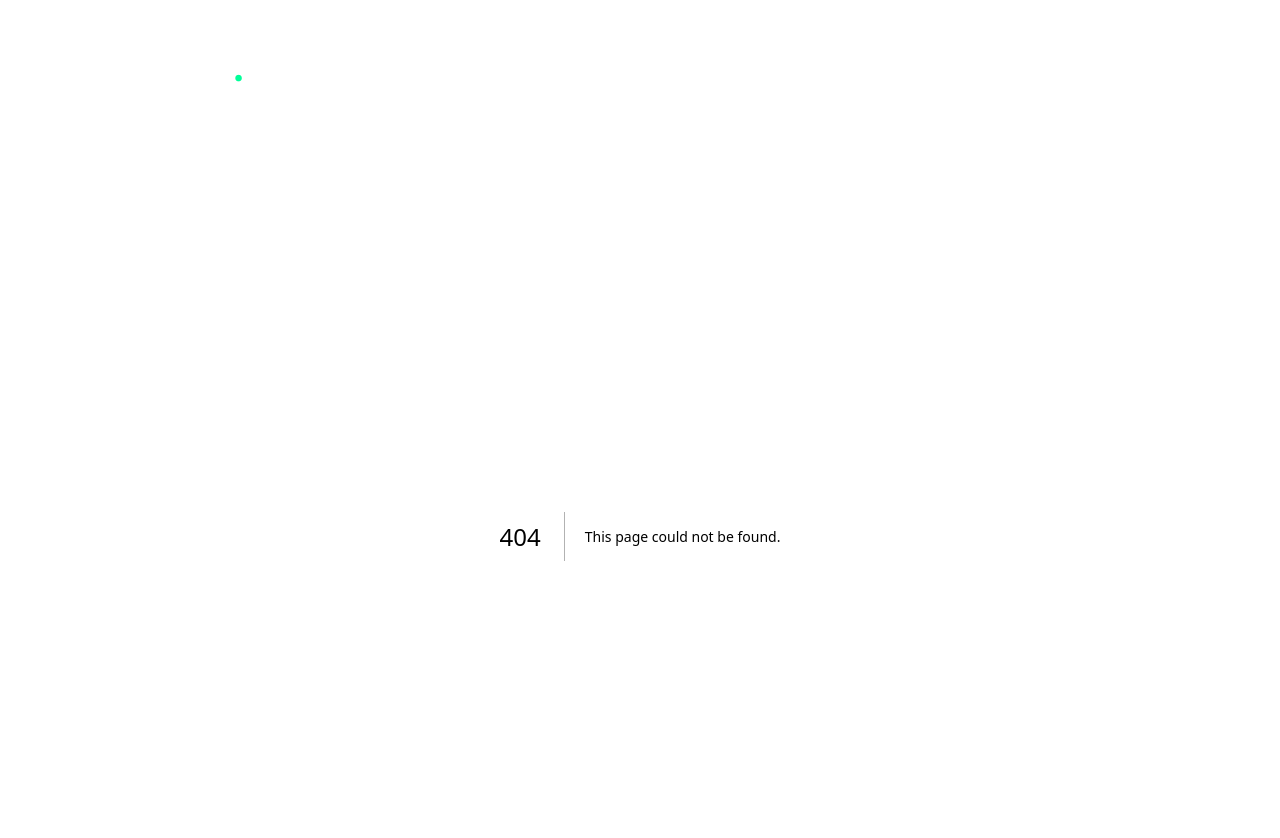
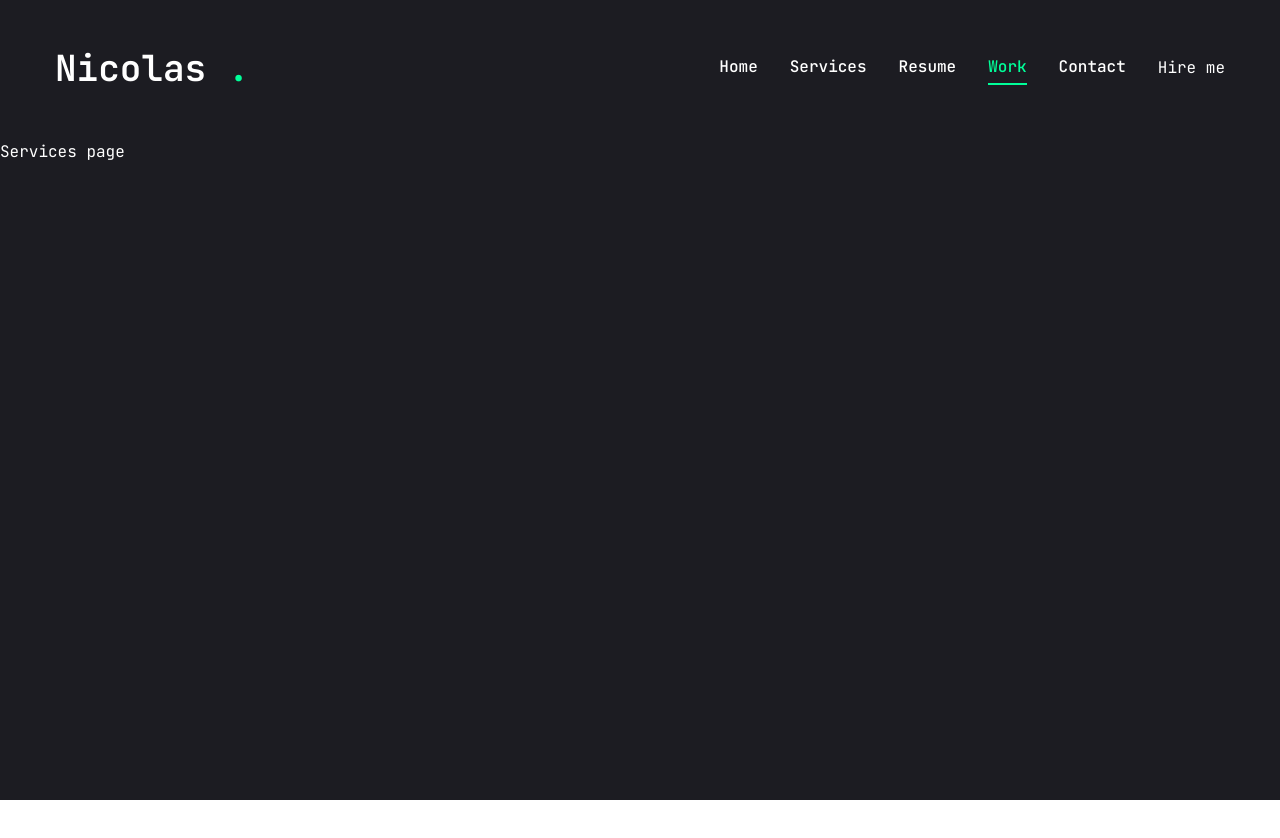
Before and after one commit to EstebanLuu/portfolio-next, a Next.js app: page /work in a window 1280 px wide. Before the commit this address had no page. Shown: the top 838 px of the page. After the commit the page ends 800 px from the top, so only its background shows below. Built offline with nearby package versions, Linux system fonts and the light colour scheme.

Commit message:
framer motion

```diff
--- /dev/null
+++ b/app/contact/page.jsx
@@ -0,0 +1,9 @@
+const Contact = () => {
+  return (
+    <div>
+        Contact page
+    </div>
+  )
+}
+
+export default Contact
--- a/app/layout.jsx
+++ b/app/layout.jsx
@@ -1,6 +1,9 @@
 import { JetBrains_Mono } from 'next/font/google';
 import "./globals.css";
+
 import Header from '@/components/Header';
+import PageTransition from '@/components/PageTransition';
+import StairTransition from '@/components/StairTransition';
 
 
 const JetBrainsMono = JetBrains_Mono({
@@ -19,7 +22,10 @@ export default function RootLayout({ children }) {
     <html lang="en">
       <body className={JetBrainsMono.variable}>
         <Header />
-        {children}
+        <StairTransition />
+        <PageTransition>
+          {children}
+        </PageTransition>
       </body>
     </html>
   );
--- /dev/null
+++ b/app/resume/page.jsx
@@ -0,0 +1,9 @@
+const Resume = () => {
+  return (
+    <div>
+      Resume page
+    </div>
+  )
+}
+
+export default Resume
--- /dev/null
+++ b/app/services/page.jsx
@@ -0,0 +1,9 @@
+const Services = () => {
+  return (
+    <div>
+        Services page
+    </div>
+  )
+}
+
+export default Services
--- /dev/null
+++ b/app/work/page.jsx
@@ -0,0 +1,9 @@
+const Services = () => {
+  return (
+    <div>
+        Services page
+    </div>
+  )
+}
+
+export default Services
--- a/components/Header.jsx
+++ b/components/Header.jsx
@@ -1,14 +1,9 @@
+'use client'
+
 import Link from "next/link"
 import Nav from "./Nav"
 
 const Header = () => {
-
-    const data = [
-        {
-            name: 'contact',
-            path: '',
-        }
-    ]
     return (
         <header className="py-8 xl:py-12 text-white">
             <div className="container mx-auto flex justify-between items-center">
--- a/components/Nav.jsx
+++ b/components/Nav.jsx
@@ -1,8 +1,42 @@
+import Link from 'next/link'
+import { usePathname } from 'next/navigation'
 import React from 'react'
 
 const Nav = () => {
+
+  const pathname = usePathname()
+
+  const links = [
+    {
+      name: 'home',
+      path: '/',
+    },
+    {
+      name: 'services',
+      path: '/services',
+    },
+    {
+      name: 'resume',
+      path: '/resume',
+    },
+    {
+      name: 'work',
+      path: '/work',
+    },
+    {
+      name: 'contact',
+      path: '/contact',
+    },
+  ]
+
   return (
-    <nav>Nav</nav>
+    <nav className='flex gap-8'>
+      {
+        links.map((link, ind) =>
+          <Link key={ind} href={link.path} className={`${link.path == pathname && 'text-accent border-b-2 border-accent'} font-medium capitalize hover:text-accent transition-all`}>{link.name}</Link>
+        )
+      }
+    </nav>
   )
 }
 
--- /dev/null
+++ b/components/PageTransition.jsx
@@ -0,0 +1,20 @@
+'use client'
+
+import { AnimatePresence, motion } from "framer-motion"
+import { usePathname } from "next/navigation"
+
+const PageTransition = ({ children }) => {
+  const pathname = usePathname()
+  return (
+    <AnimatePresence>
+      <div key={pathname}>
+        <motion.div initial={{ opacity: 1 }} animate={{ opacity: 0, transition: { delay: 1, duration: 0.4, ease: 'easeInOut' } }}
+          className="h-screen w-screen fixed bg-primary top-0 pointer-events-none"
+        />
+        {children}
+      </div>
+    </AnimatePresence>
+  )
+}
+
+export default PageTransition
--- /dev/null
+++ b/components/StairTransition.jsx
@@ -0,0 +1,20 @@
+'use client'
+
+import { AnimatePresence, motion } from "framer-motion"
+import { usePathname } from "next/navigation"
+import Stairs from "./Stairs"
+
+const StairTransition = () => {
+    const pathname = usePathname()
+    return (
+        <AnimatePresence mode="wait">
+            <div key={pathname}>
+                <div className="h-screen w-screen fixed top-0 left-0 right-0 pointer-events-none z-40 flex">
+                    <Stairs />
+                </div>
+            </div>
+        </AnimatePresence>
+    )
+}
+
+export default StairTransition
--- /dev/null
+++ b/components/Stairs.jsx
@@ -0,0 +1,44 @@
+'use client'
+
+import { animate, motion } from "framer-motion"
+
+const stairAnimation = {
+    initial: {
+        top: '0%',
+    },
+    animate: {
+        top: '100%'
+    },
+    exit: {
+        top: ['100%', '0%']
+    },
+}
+
+const reverseIndex = (index) => {
+    const totalSteps = 6;
+    return totalSteps - index - 1
+}
+
+const Stairs = () => {
+    return (
+        <>
+            {[...Array(6)].map((_, index) => {
+                return (
+
+                    <motion.div
+                        key={index} variants={stairAnimation} initial='initial' animate='animate' exit='exit'
+                        transition={{
+                            duration: 0.4,
+                            ease: 'easeInOut',
+                            delay: reverseIndex(index) * 0.1
+                        }}
+                        className="w-full h-full bg-white relative"
+                    />
+                )
+            }
+            )}
+        </>
+    )
+}
+
+export default Stairs
--- a/package.json
+++ b/package.json
@@ -11,6 +11,7 @@
   "dependencies": {
     "class-variance-authority": "^0.7.0",
     "clsx": "^2.1.1",
+    "framer-motion": "^11.5.4",
     "lucide-react": "^0.441.0",
     "next": "14.2.11",
     "react": "^18",
```
Also changed, not shown: 1 other file (tests, documents, lock files or other folders).
